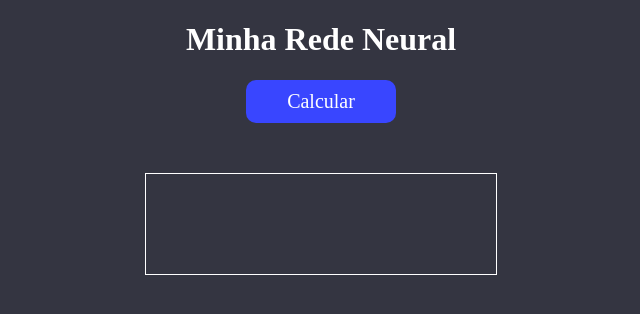
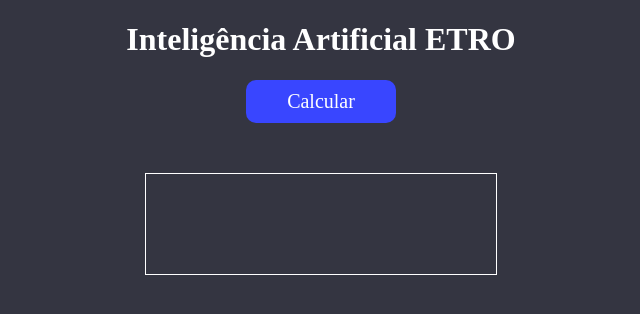
Before and after one commit to marciodiniz7x/IA, a plain HTML site: page index.html in a window 1280 px wide. Shown: the whole page, without its empty margins (319-959 px from the left). Drawn offline with Linux system fonts and the light colour scheme.

Commit message:
Update index.html

```diff
--- a/index.html
+++ b/index.html
@@ -13,7 +13,7 @@
 </head>
 <body>
 
-    <h1>Minha Rede Neural</h1>
+    <h1>Inteligência Artificial ETRO</h1>
     <button class="botao" onclick="calcular()">Calcular</button>
 
     <div class="container">
```
